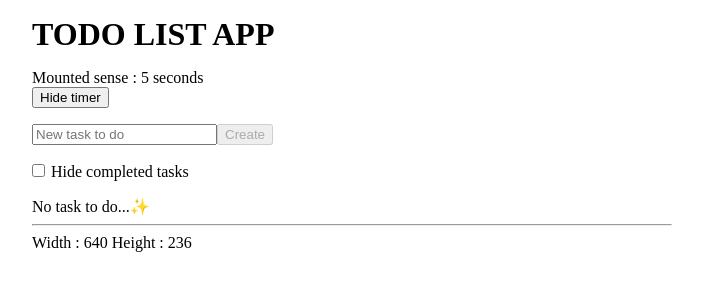
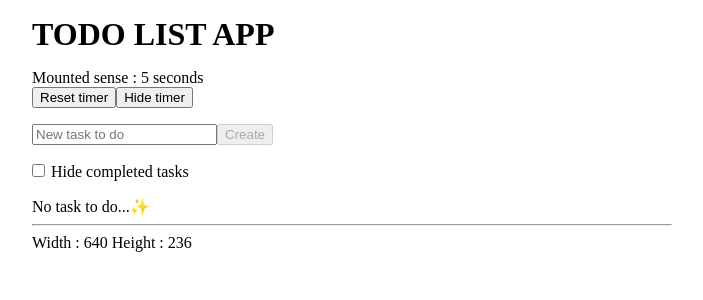
Before and after one commit to NumsRan/vue-basic-todolist, a Vue app: page / in a window 1280 px wide. Shown: the top 300 px of the page, without its empty margins (288-991 px from the left). Built offline with nearby package versions, Linux system fonts and the light colour scheme.

Commit message:
refactor Timer: use composasble to make a clean code

```diff
--- a/src/components/Timer.vue
+++ b/src/components/Timer.vue
@@ -1,25 +1,13 @@
 <script setup>
-    import { onMounted, onUnmounted, ref } from 'vue'
+    import { useTimer } from '@/composable/useTimer';
+    import Button from './Button.vue';
 
-    const time = ref(0)
-
-    let timer
-
-    onMounted(() => {
-        timer = setInterval(() => {
-            console.log("Mounted...")
-            time.value++
-        }, 1000)
-    })
-
-    onUnmounted(() => {
-        clearInterval(timer)
-        console.log("Unmounted...")
-    })
+    const {time, reset} = useTimer()
 </script>
 
 <template>
     <div ref="div">
         Mounted sense : {{ time }} second{{ time > 1 ? 's' : '' }}
     </div>
+    <Button btnTitle="Reset timer" @click="reset"/>
 </template>
--- /dev/null
+++ b/src/composable/useTimer.js
@@ -0,0 +1,31 @@
+import { onMounted, onUnmounted, ref } from 'vue'
+
+export function useTimer(initial = 0) {
+    const time = ref(initial)
+
+    let timer
+
+    onMounted(() => {
+        timer = setInterval(() => {
+            console.log('Mounted...')
+            time.value++
+        }, 1000)
+    })
+
+    onUnmounted(() => {
+        console.log('Unmounted...')
+        clearInterval(timer)
+    })
+
+    return {
+        time,
+        reset() {
+            clearInterval(timer)
+            timer = setInterval(() => {
+                console.log('Mounted...')
+                time.value++
+            }, 1000)
+            time.value = 0
+        }
+    }
+}
```
